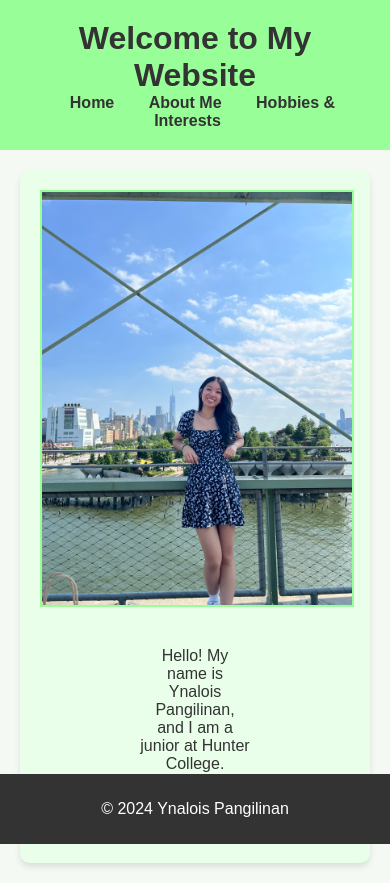
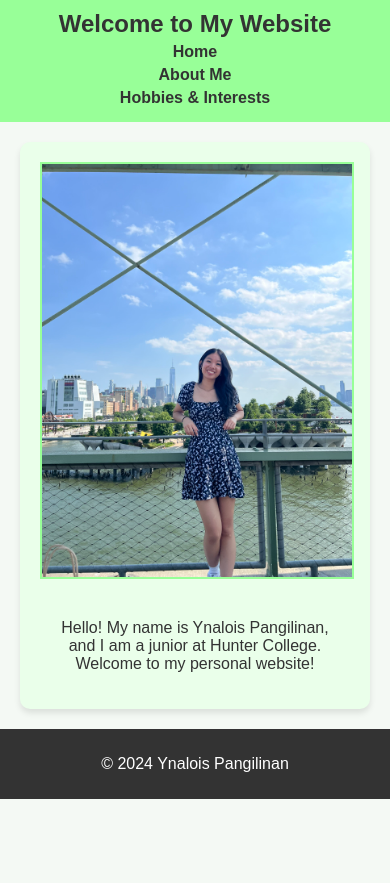
Before and after one commit to ynaloisp/hw-1, a plain HTML site: page index.html in a window 390 px wide. After the commit the page ends 844 px from the top, so only its background shows below. Drawn offline with Linux system fonts and the light colour scheme.

Commit message:
hw2 finished

```diff
--- a/index.html
+++ b/index.html
@@ -4,7 +4,7 @@
     <meta charset="UTF-8" />
     <meta name="viewport" content="width=device-width, initial-scale=1.0" />
     <title>Ynalois Pangilinan's Website</title>
-    <link rel="stylesheet" href="style.css" />
+    <link rel="stylesheet" href="styles1.css" />
   </head>
   <body>
     <header>
--- /dev/null
+++ b/styles1.css
@@ -0,0 +1,118 @@
+/* Base styles (already present) */
+body {
+  font-family: Arial, sans-serif;
+  margin: 0;
+  padding: 0;
+  background-color: #f4f9f4; /* Light mint green background */
+  color: #333;
+}
+header {
+  background-color: #98ff98; /* Mint green */
+  padding: 20px;
+  text-align: center;
+}
+h1 {
+  margin: 0;
+  color: #333;
+}
+nav a {
+  margin: 0 15px;
+  text-decoration: none;
+  color: #333;
+  font-weight: bold;
+}
+nav a:hover {
+  color: #66cc99; /* Darker mint green on hover */
+}
+main {
+  padding: 20px;
+  text-align: center;
+}
+.main-img {
+  width: 100%;
+  max-width: 350px;
+  margin-bottom: 20px;
+  border: 2px solid #98ff98; /* Mint green border around images */
+}
+footer {
+  background-color: #333;
+  color: white;
+  text-align: center;
+  padding: 10px 0;
+  position: relative;
+  width: 100%;
+  bottom: 0;
+}
+footer p {
+  color: white;
+}
+p {
+  padding-left: 100px;
+  padding-right: 100px;
+  color: #333;
+}
+section {
+  background-color: #eaffea; /* Softer mint green for sections */
+  padding: 20px;
+  border-radius: 10px;
+  box-shadow: 0px 4px 6px rgba(0, 0, 0, 0.1);
+}
+
+/* Add more styling for text and other elements */
+p {
+  padding-left: 100px;
+  padding-right: 100px;
+  color: #333;
+}
+section {
+  background-color: #eaffea; /* Softer mint green for sections */
+  padding: 20px;
+  border-radius: 10px;
+  box-shadow: 0px 4px 6px rgba(0, 0, 0, 0.1);
+}
+
+@media (max-width: 768px) {
+  nav a {
+    display: block;
+    margin: 5px 0;
+  }
+  p {
+    padding-left: 20px;
+    padding-right: 20px;
+  }
+}
+
+@media (max-width: 480px) {
+  header {
+    padding: 10px;
+  }
+  h1 {
+    font-size: 1.5em;
+  }
+  .main-img {
+    max-width: 100%;
+  }
+  p {
+    padding-left: 0 5px;
+    padding-right: 0 5px;
+  }
+}
+
+@media (max-width: 320px) {
+  header {
+    padding: 5px;
+  }
+  h1 {
+    font-size: 1.2em;
+  }
+  nav a {
+    margin: 3px 0;
+  }
+  .main-img {
+    max-width: 100%;
+  }
+  p {
+    padding-left: 2px;
+    padding-right: 2px;
+  }
+}
```
